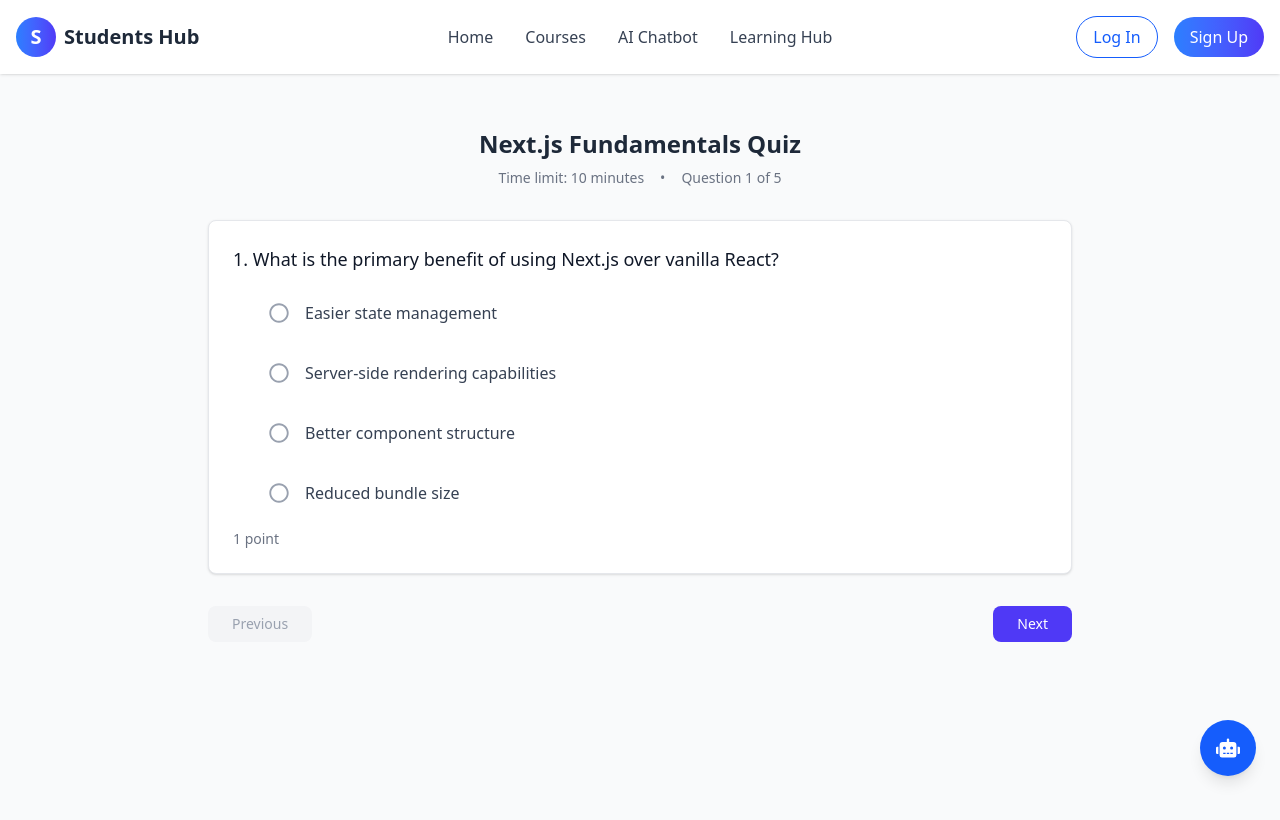
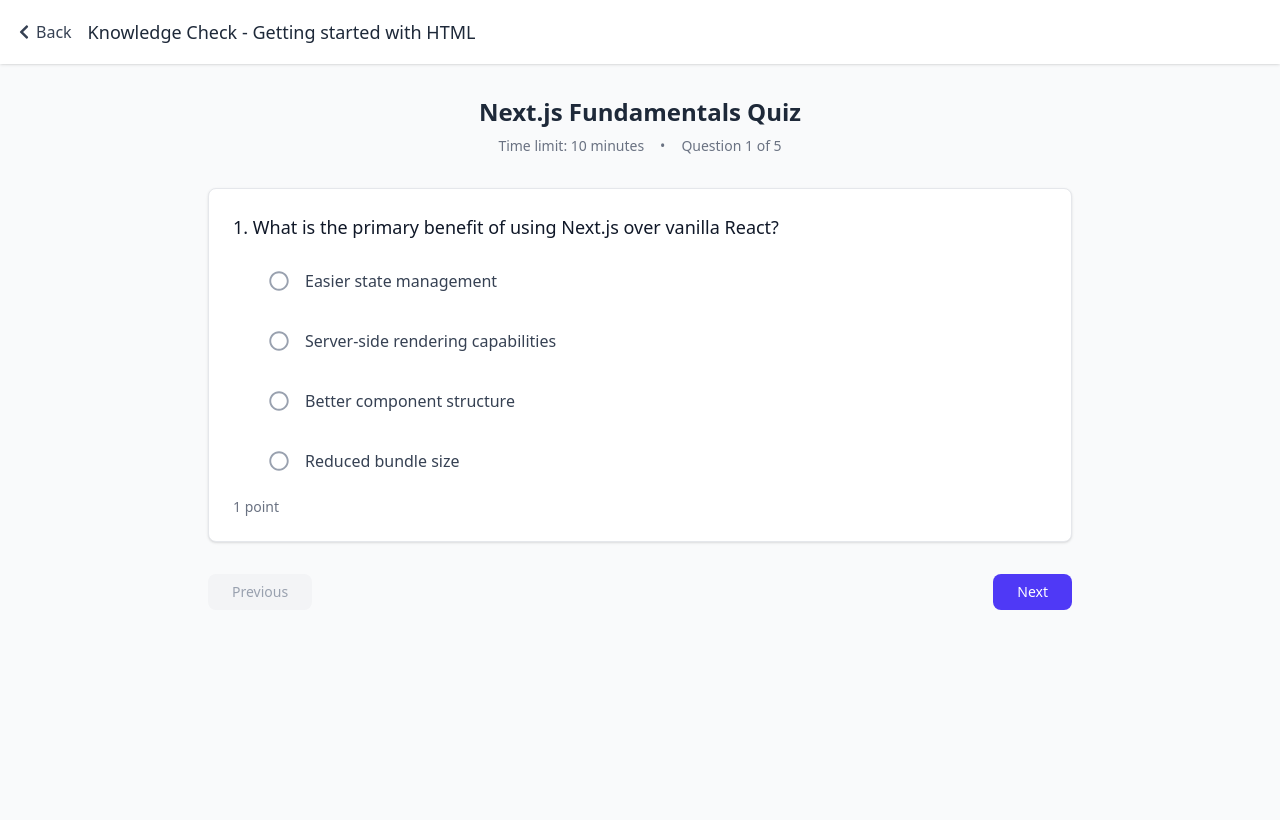
Before and after one commit to Pranay-Dommati/thestudent, a React (Vite) app in the folder frontend/: page /courses/engineering/1/learning/quiz in a window 1280 px wide. Shown: the top 820 px of the page. Built offline with nearby package versions, Linux system fonts and the light colour scheme.

Commit message:
enhancing the quiz page

```diff
--- a/frontend/src/components/Chatbot/FloatingChatButton.jsx
+++ b/frontend/src/components/Chatbot/FloatingChatButton.jsx
@@ -6,8 +6,11 @@
   const navigate = useNavigate();
   const location = useLocation();
 
-  // Don't show the button on the chat page
-  if (location.pathname === '/chat') {
+  // Don't show the button on the chat page or quiz pages
+  if (
+    location.pathname === '/chat' ||
+    location.pathname.includes('/learning/quiz')
+  ) {
     return null;
   }
 
--- a/frontend/src/components/CourseLearningPage/templ/StandaloneQuizPage.jsx
+++ b/frontend/src/components/CourseLearningPage/templ/StandaloneQuizPage.jsx
@@ -1,7 +1,7 @@
 import React, { useState } from 'react';
 import { useParams, useNavigate } from 'react-router-dom';
 import QuizQuestion from './QuizQuestion';
-import Navbar from '../../Navbar/Navbar';
+import { FaChevronLeft } from 'react-icons/fa';
 
 const StandaloneQuizPage = () => {
   const { courseId } = useParams();
@@ -103,10 +103,32 @@
     // Navigate to results page or show results component
   };
 
+  const handleBack = () => {
+    navigate(`/courses/engineering/${courseId}/learning`);
+  };
+
   return (
-    <>
-      <Navbar initialStyle="light" />
-      <div className="min-h-screen bg-gray-50 pt-24"> {/* Added pt-24 for proper spacing after navbar */}
+    <div className="min-h-screen bg-gray-50">
+      {/* Simple Quiz Navbar */}
+      <div className="bg-white shadow-sm fixed top-0 left-0 right-0 z-50">
+        <div className="container mx-auto px-4">
+          <div className="flex items-center h-16">
+            <button
+              onClick={handleBack}
+              className="flex items-center text-gray-700 hover:text-blue-600 transition-colors mr-4"
+            >
+              <FaChevronLeft className="mr-1" />
+              <span>Back</span>
+            </button>
+            <h1 className="text-lg font-medium text-gray-800">
+              Knowledge Check - Getting started with HTML
+            </h1>
+          </div>
+        </div>
+      </div>
+
+      {/* Main content with proper spacing */}
+      <div className="pt-16 pb-8">
         <div className="container mx-auto px-4">
           {showResults ? (
             <div className="max-w-4xl mx-auto p-8 bg-white rounded-lg shadow-sm my-8">
@@ -114,7 +136,7 @@
               <p className="text-center text-lg mb-8">Thank you for completing the quiz!</p>
               <div className="text-center">
                 <button
-                  onClick={() => navigate(`/courses/engineering/${courseId}/learning`)}
+                  onClick={handleBack}
                   className="px-6 py-3 bg-indigo-600 text-white rounded-lg font-medium hover:bg-indigo-700"
                 >
                   Return to Course
@@ -136,7 +158,7 @@
           )}
         </div>
       </div>
-    </>
+    </div>
   );
 };
 
```
